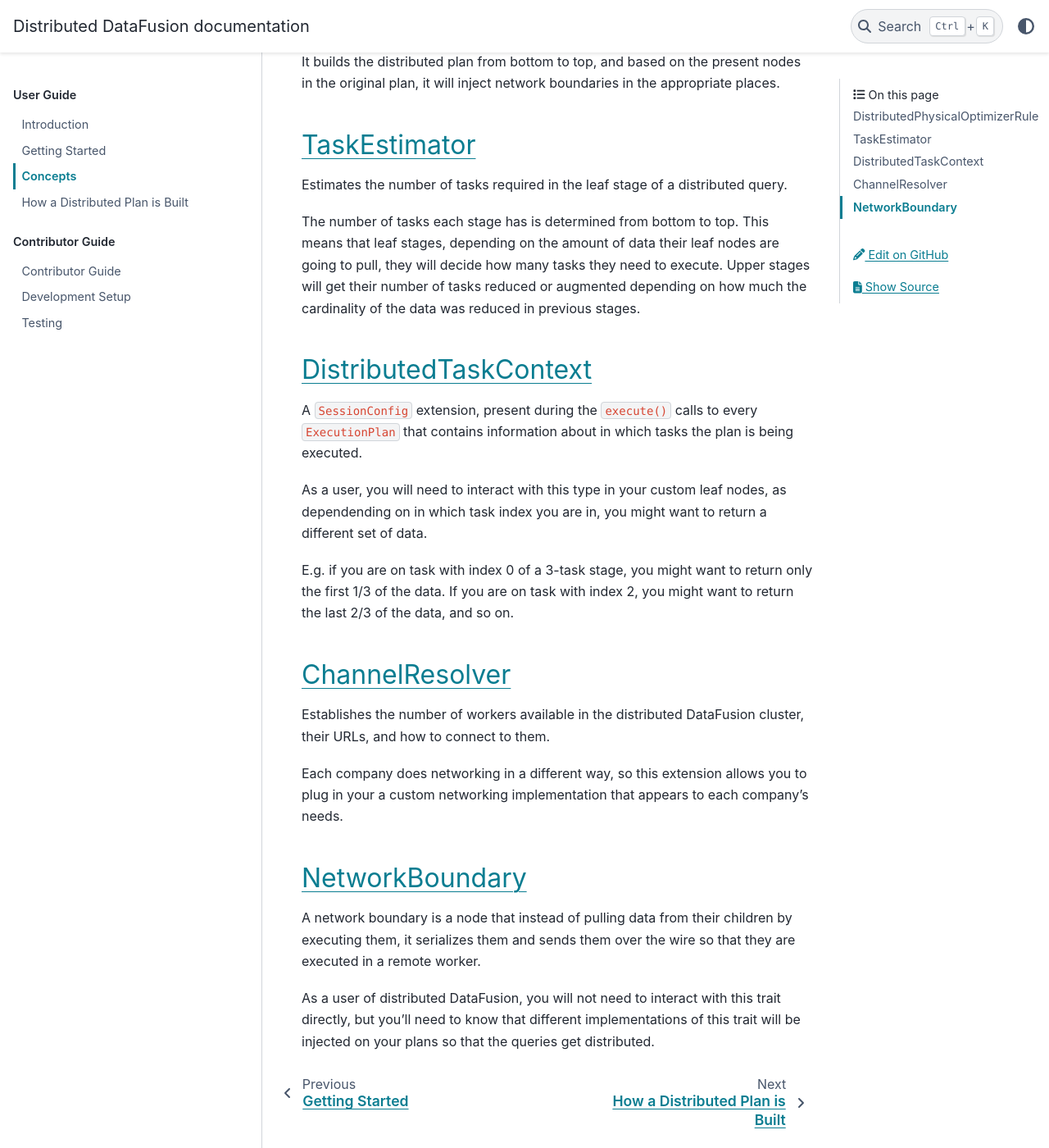
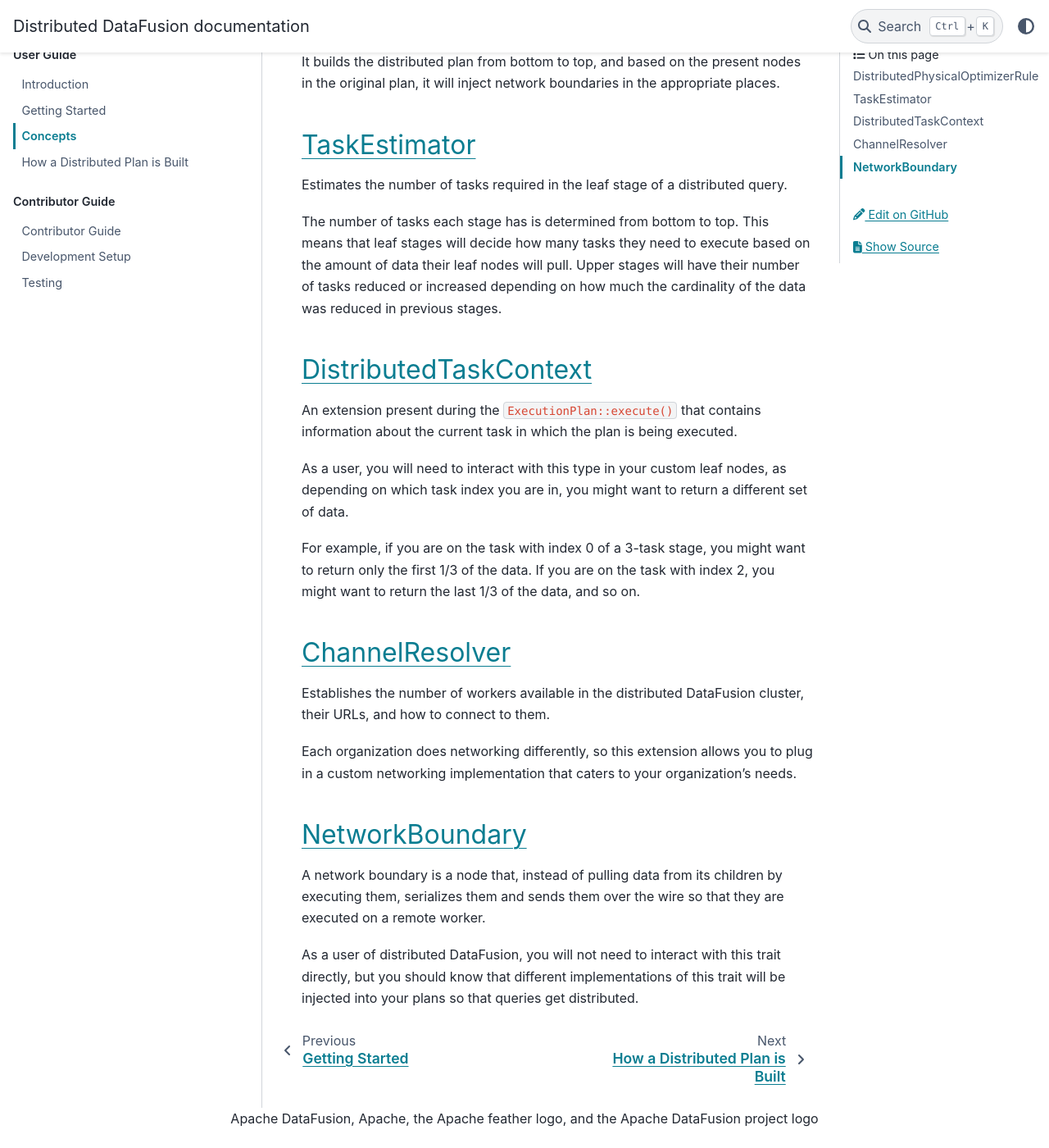
Before and after one commit to datafusion-contrib/datafusion-distributed, a Sphinx documentation site: the page built from docs/source/user-guide/concepts.md, in a window 1280 px wide and 1400 px high, scrolled down 765 px. Shown: the whole window at 82% size. Built offline with Sphinx 7.4.7 and the PyData theme 0.15.4, drawn with Linux system fonts in a browser that asks for light colours; some of the changed text lies outside the part shown.

Commit message:
Let the AI improve wording

```diff
--- a/docs/source/user-guide/concepts.md
+++ b/docs/source/user-guide/concepts.md
@@ -25,34 +25,34 @@
 
 Estimates the number of tasks required in the leaf stage of a distributed query.
 
-The number of tasks each stage has is determined from bottom to top. This means that leaf stages, depending on the
-amount of data their leaf nodes are going to pull, they will decide how many tasks they need to execute. Upper stages
-will get their number of tasks reduced or augmented depending on how much the cardinality of the data was reduced in
+The number of tasks each stage has is determined from bottom to top. This means that leaf stages will decide how many
+tasks they need to execute based on the amount of data their leaf nodes will pull. Upper stages
+will have their number of tasks reduced or increased depending on how much the cardinality of the data was reduced in
 previous stages.
 
 ## [DistributedTaskContext](https://github.com/datafusion-contrib/datafusion-distributed/blob/6d014eaebd809bcbe676823698838b2c83d93900/src/stage.rs#L137-L137)
 
-A `SessionConfig` extension, present during the `execute()` calls to every `ExecutionPlan` that contains information
-about in which tasks the plan is being executed.
+An extension present during the `ExecutionPlan::execute()` that contains information about the current task in
+which the plan is being executed.
 
-As a user, you will need to interact with this type in your custom leaf nodes, as dependending on in which task index
+As a user, you will need to interact with this type in your custom leaf nodes, as depending on which task index
 you are in, you might want to return a different set of data.
 
-E.g. if you are on task with index 0 of a 3-task stage, you might want to return only the first 1/3 of the data. If
-you are on task with index 2, you might want to return the last 2/3 of the data, and so on.
+For example, if you are on the task with index 0 of a 3-task stage, you might want to return only the first 1/3 of the
+data. If you are on the task with index 2, you might want to return the last 1/3 of the data, and so on.
 
 ## [ChannelResolver](https://github.com/datafusion-contrib/datafusion-distributed/blob/6d014eaebd809bcbe676823698838b2c83d93900/src/channel_resolver_ext.rs#L57-L57)
 
 Establishes the number of workers available in the distributed DataFusion cluster, their URLs, and how to connect
 to them.
 
-Each company does networking in a different way, so this extension allows you to plug in your a custom networking
-implementation that appears to each company's needs.
+Each organization does networking differently, so this extension allows you to plug in a custom networking
+implementation that caters to your organization's needs.
 
 ## [NetworkBoundary](https://github.com/datafusion-contrib/datafusion-distributed/blob/6d014eaebd809bcbe676823698838b2c83d93900/src/distributed_planner/network_boundary.rs#L23-L23)
 
-A network boundary is a node that instead of pulling data from their children by executing them, it serializes them
-and sends them over the wire so that they are executed in a remote worker.
+A network boundary is a node that, instead of pulling data from its children by executing them, serializes them
+and sends them over the wire so that they are executed on a remote worker.
 
-As a user of distributed DataFusion, you will not need to interact with this trait directly, but you'll need to know
-that different implementations of this trait will be injected on your plans so that the queries get distributed.
+As a user of distributed DataFusion, you will not need to interact with this trait directly, but you should know
+that different implementations of this trait will be injected into your plans so that queries get distributed.
```
Also changed, not shown: other parts of docs/source/user-guide/concepts.md (+1 -1 lines), docs/source/contributor-guide/index.md (+0 -2 lines), docs/source/user-guide/getting-started.md (+6 -6 lines), docs/source/user-guide/how-a-distributed-plan-is-built.md (+15 -17 lines), docs/source/user-guide/index.md (+3 -3 lines).
